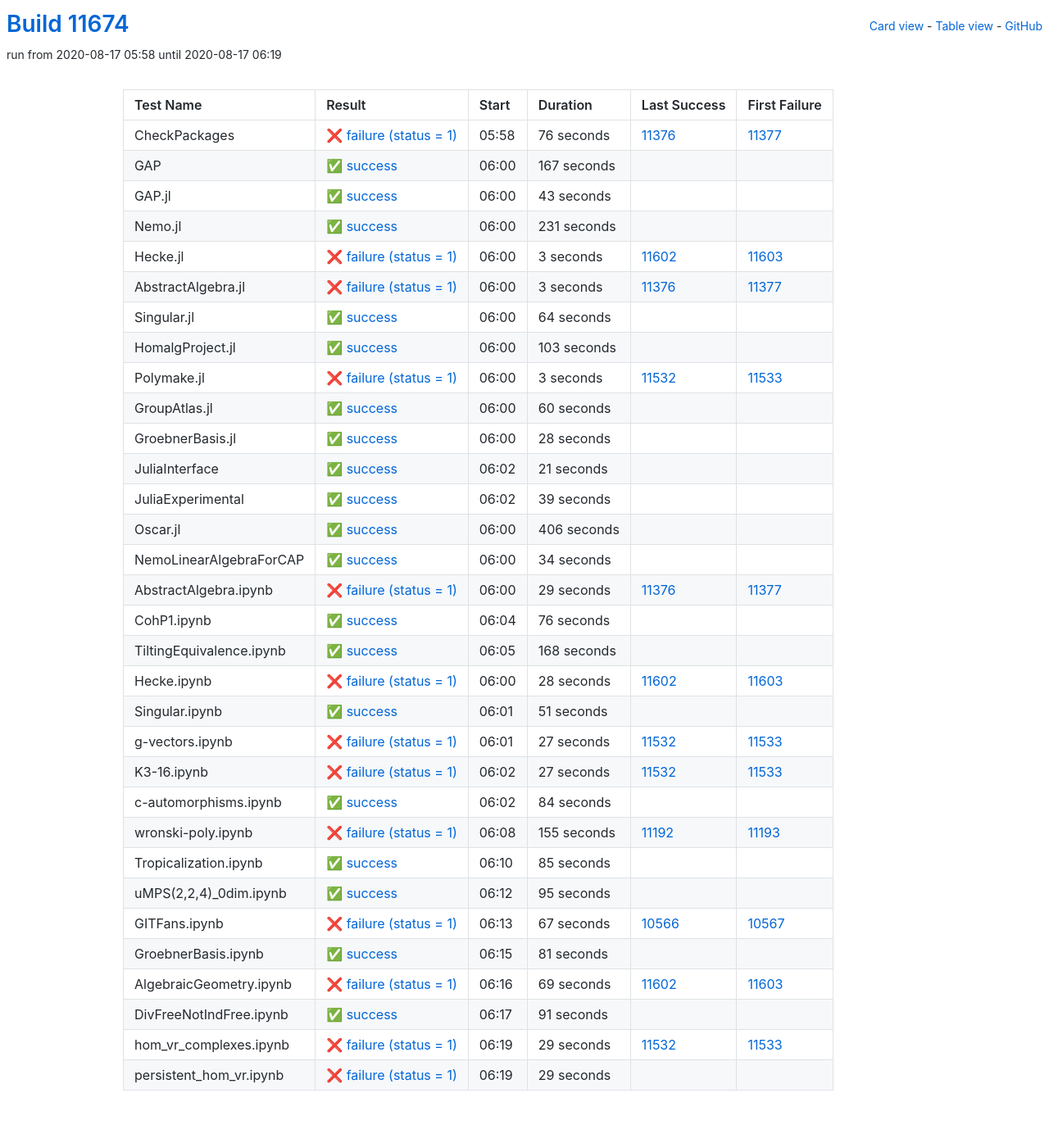
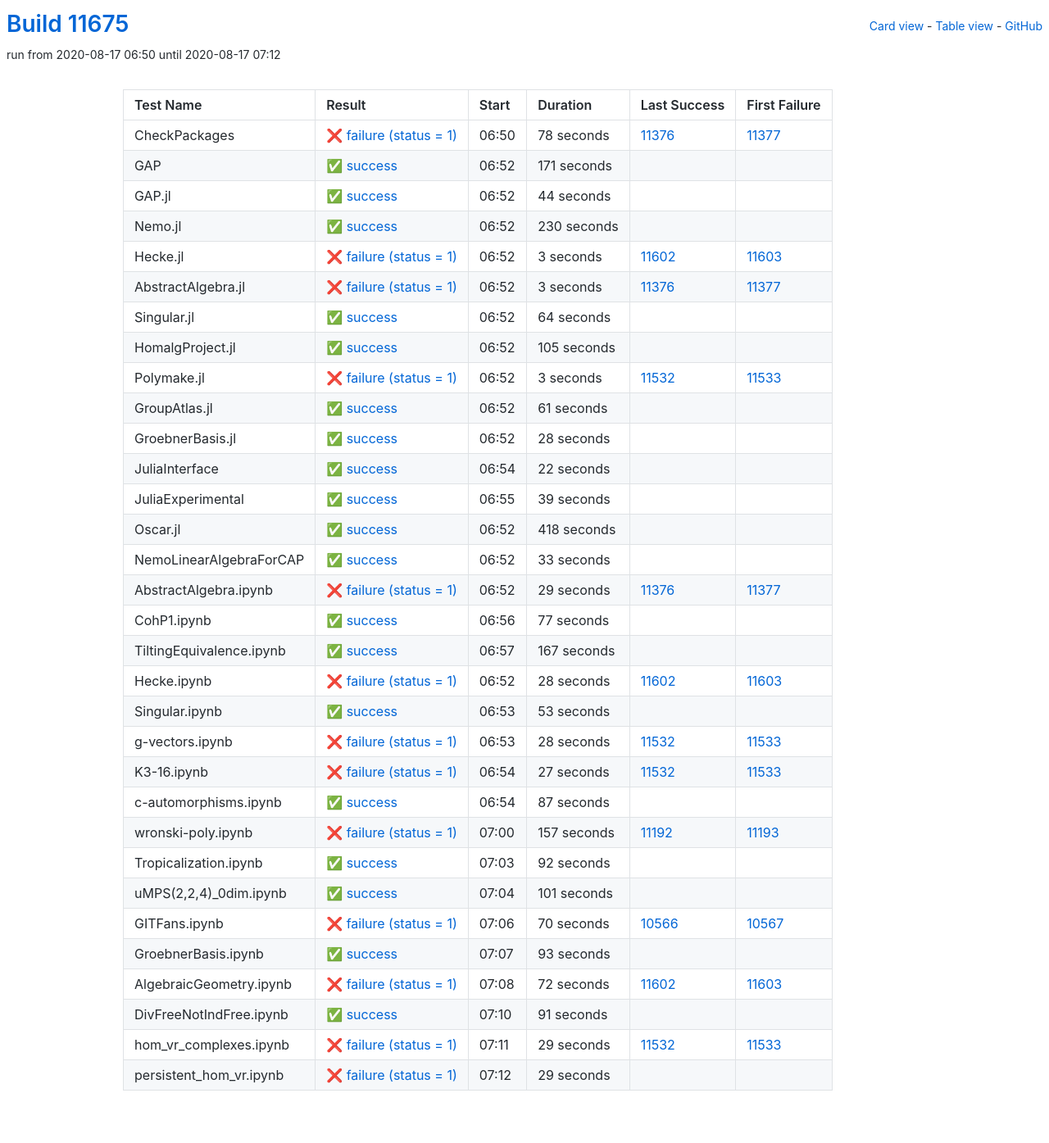
Before and after one commit to oscar-system/oscar-ci-status, a Jekyll site: the page built from table.html, in a window 1280 px wide. Shown: the whole page at 82% size. Built offline with Jekyll 4.4.1, drawn with Linux system fonts in a browser that asks for light colours.

Commit message:
Build #11675

```diff
--- a/_data/ci.yml
+++ b/_data/ci.yml
@@ -1,6 +1,6 @@
 ---
-build: 11674
-build_url: https://oscarci.mathematik.uni-kl.de/job/oscar/11674/
+build: 11675
+build_url: https://oscarci.mathematik.uni-kl.de/job/oscar/11675/
 job: oscar
 organization: oscar-system
 repo: oscar-ci-status
@@ -8,56 +8,56 @@
 tests:
 - name: CheckPackages
   id: checkpackages
-  log: https://oscarci.mathematik.uni-kl.de/job/oscar/11674/artifact/logs/build-11674/CheckPackages.log
-  start: 2020-08-17 05:58
+  log: https://oscarci.mathematik.uni-kl.de/job/oscar/11675/artifact/logs/build-11675/CheckPackages.log
+  start: 2020-08-17 06:50
   success: false
   exitcode: 1
   status: failure
-  duration: 76
+  duration: 78
   last_success: 11376
   last_success_url: https://oscarci.mathematik.uni-kl.de/job/oscar/11376/
   first_failure: 11377
   first_failure_url: https://oscarci.mathematik.uni-kl.de/job/oscar/11377/
 - name: GAP
   id: gap
-  log: https://oscarci.mathematik.uni-kl.de/job/oscar/11674/artifact/logs/build-11674/GAP.log
-  start: 2020-08-17 06:00
+  log: https://oscarci.mathematik.uni-kl.de/job/oscar/11675/artifact/logs/build-11675/GAP.log
+  start: 2020-08-17 06:52
   success: true
   exitcode: 0
   status: success
-  duration: 167
+  duration: 171
   last_success: false
   last_success_url:
   first_failure: false
   first_failure_url:
 - name: GAP.jl
   id: gap-jl
-  log: https://oscarci.mathematik.uni-kl.de/job/oscar/11674/artifact/logs/build-11674/GAP.jl.log
-  start: 2020-08-17 06:00
+  log: https://oscarci.mathematik.uni-kl.de/job/oscar/11675/artifact/logs/build-11675/GAP.jl.log
+  start: 2020-08-17 06:52
   success: true
   exitcode: 0
   status: success
-  duration: 43
+  duration: 44
   last_success: false
   last_success_url:
   first_failure: false
   first_failure_url:
 - name: Nemo.jl
   id: nemo-jl
-  log: https://oscarci.mathematik.uni-kl.de/job/oscar/11674/artifact/logs/build-11674/Nemo.jl.log
-  start: 2020-08-17 06:00
+  log: https://oscarci.mathematik.uni-kl.de/job/oscar/11675/artifact/logs/build-11675/Nemo.jl.log
+  start: 2020-08-17 06:52
   success: true
   exitcode: 0
   status: success
-  duration: 231
+  duration: 230
   last_success: false
   last_success_url:
   first_failure: false
   first_failure_url:
 - name: Hecke.jl
   id: hecke-jl
-  log: https://oscarci.mathematik.uni-kl.de/job/oscar/11674/artifact/logs/build-11674/Hecke.jl.log
-  start: 2020-08-17 06:00
+  log: https://oscarci.mathematik.uni-kl.de/job/oscar/11675/artifact/logs/build-11675/Hecke.jl.log
+  start: 2020-08-17 06:52
   success: false
   exitcode: 1
   status: failure
@@ -68,8 +68,8 @@
   first_failure_url: https://oscarci.mathematik.uni-kl.de/job/oscar/11603/
 - name: AbstractAlgebra.jl
   id: abstractalgebra-jl
-  log: https://oscarci.mathematik.uni-kl.de/job/oscar/11674/artifact/logs/build-11674/AbstractAlgebra.jl.log
-  start: 2020-08-17 06:00
+  log: https://oscarci.mathematik.uni-kl.de/job/oscar/11675/artifact/logs/build-11675/AbstractAlgebra.jl.log
+  start: 2020-08-17 06:52
   success: false
   exitcode: 1
   status: failure
@@ -80,8 +80,8 @@
   first_failure_url: https://oscarci.mathematik.uni-kl.de/job/oscar/11377/
 - name: Singular.jl
   id: singular-jl
-  log: https://oscarci.mathematik.uni-kl.de/job/oscar/11674/artifact/logs/build-11674/Singular.jl.log
-  start: 2020-08-17 06:00
+  log: https://oscarci.mathematik.uni-kl.de/job/oscar/11675/artifact/logs/build-11675/Singular.jl.log
+  start: 2020-08-17 06:52
   success: true
   exitcode: 0
   status: success
@@ -92,20 +92,20 @@
   first_failure_url:
 - name: HomalgProject.jl
   id: homalgproject-jl
-  log: https://oscarci.mathematik.uni-kl.de/job/oscar/11674/artifact/logs/build-11674/HomalgProject.jl.log
-  start: 2020-08-17 06:00
+  log: https://oscarci.mathematik.uni-kl.de/job/oscar/11675/artifact/logs/build-11675/HomalgProject.jl.log
+  start: 2020-08-17 06:52
   success: true
   exitcode: 0
   status: success
-  duration: 103
+  duration: 105
   last_success: false
   last_success_url:
   first_failure: false
   first_failure_url:
 - name: Polymake.jl
   id: polymake-jl
-  log: https://oscarci.mathematik.uni-kl.de/job/oscar/11674/artifact/logs/build-11674/Polymake.jl.log
-  start: 2020-08-17 06:00
+  log: https://oscarci.mathematik.uni-kl.de/job/oscar/11675/artifact/logs/build-11675/Polymake.jl.log
+  start: 2020-08-17 06:52
   success: false
   exitcode: 1
   status: failure
@@ -116,20 +116,20 @@
   first_failure_url: https://oscarci.mathematik.uni-kl.de/job/oscar/11533/
 - name: GroupAtlas.jl
   id: groupatlas-jl
-  log: https://oscarci.mathematik.uni-kl.de/job/oscar/11674/artifact/logs/build-11674/GroupAtlas.jl.log
-  start: 2020-08-17 06:00
+  log: https://oscarci.mathematik.uni-kl.de/job/oscar/11675/artifact/logs/build-11675/GroupAtlas.jl.log
+  start: 2020-08-17 06:52
   success: true
   exitcode: 0
   status: success
-  duration: 60
+  duration: 61
   last_success: false
   last_success_url:
   first_failure: false
   first_failure_url:
 - name: GroebnerBasis.jl
   id: groebnerbasis-jl
-  log: https://oscarci.mathematik.uni-kl.de/job/oscar/11674/artifact/logs/build-11674/GroebnerBasis.jl.log
-  start: 2020-08-17 06:00
+  log: https://oscarci.mathematik.uni-kl.de/job/oscar/11675/artifact/logs/build-11675/GroebnerBasis.jl.log
+  start: 2020-08-17 06:52
   success: true
   exitcode: 0
   status: success
@@ -140,20 +140,20 @@
   first_failure_url:
 - name: JuliaInterface
   id: juliainterface
-  log: https://oscarci.mathematik.uni-kl.de/job/oscar/11674/artifact/logs/build-11674/JuliaInterface.log
-  start: 2020-08-17 06:02
+  log: https://oscarci.mathematik.uni-kl.de/job/oscar/11675/artifact/logs/build-11675/JuliaInterface.log
+  start: 2020-08-17 06:54
   success: true
   exitcode: 0
   status: success
-  duration: 21
+  duration: 22
   last_success: false
   last_success_url:
   first_failure: false
   first_failure_url:
 - name: JuliaExperimental
   id: juliaexperimental
-  log: https://oscarci.mathematik.uni-kl.de/job/oscar/11674/artifact/logs/build-11674/JuliaExperimental.log
-  start: 2020-08-17 06:02
+  log: https://oscarci.mathematik.uni-kl.de/job/oscar/11675/artifact/logs/build-11675/JuliaExperimental.log
+  start: 2020-08-17 06:55
   success: true
   exitcode: 0
   status: success
@@ -164,32 +164,32 @@
   first_failure_url:
 - name: Oscar.jl
   id: oscar-jl
-  log: https://oscarci.mathematik.uni-kl.de/job/oscar/11674/artifact/logs/build-11674/Oscar.jl.log
-  start: 2020-08-17 06:00
+  log: https://oscarci.mathematik.uni-kl.de/job/oscar/11675/artifact/logs/build-11675/Oscar.jl.log
+  start: 2020-08-17 06:52
   success: true
   exitcode: 0
   status: success
-  duration: 406
+  duration: 418
   last_success: false
   last_success_url:
   first_failure: false
   first_failure_url:
 - name: NemoLinearAlgebraForCAP
   id: nemolinearalgebraforcap
-  log: https://oscarci.mathematik.uni-kl.de/job/oscar/11674/artifact/logs/build-11674/NemoLinearAlgebraForCAP.log
-  start: 2020-08-17 06:00
+  log: https://oscarci.mathematik.uni-kl.de/job/oscar/11675/artifact/logs/build-11675/NemoLinearAlgebraForCAP.log
+  start: 2020-08-17 06:52
   success: true
   exitcode: 0
   status: success
-  duration: 34
+  duration: 33
   last_success: false
   last_success_url:
   first_failure: false
   first_failure_url:
 - name: AbstractAlgebra.ipynb
   id: abstractalgebra-ipynb
-  log: https://oscarci.mathematik.uni-kl.de/job/oscar/11674/artifact/logs/build-11674/AbstractAlgebra.ipynb.log
-  start: 2020-08-17 06:00
+  log: https://oscarci.mathematik.uni-kl.de/job/oscar/11675/artifact/logs/build-11675/AbstractAlgebra.ipynb.log
+  start: 2020-08-17 06:52
   success: false
   exitcode: 1
   status: failure
@@ -200,32 +200,32 @@
   first_failure_url: https://oscarci.mathematik.uni-kl.de/job/oscar/11377/
 - name: CohP1.ipynb
   id: cohp1-ipynb
-  log: https://oscarci.mathematik.uni-kl.de/job/oscar/11674/artifact/logs/build-11674/CohP1.ipynb.log
-  start: 2020-08-17 06:04
+  log: https://oscarci.mathematik.uni-kl.de/job/oscar/11675/artifact/logs/build-11675/CohP1.ipynb.log
+  start: 2020-08-17 06:56
   success: true
   exitcode: 0
   status: success
-  duration: 76
+  duration: 77
   last_success: false
   last_success_url:
   first_failure: false
   first_failure_url:
 - name: TiltingEquivalence.ipynb
   id: tiltingequivalence-ipynb
-  log: https://oscarci.mathematik.uni-kl.de/job/oscar/11674/artifact/logs/build-11674/TiltingEquivalence.ipynb.log
-  start: 2020-08-17 06:05
+  log: https://oscarci.mathematik.uni-kl.de/job/oscar/11675/artifact/logs/build-11675/TiltingEquivalence.ipynb.log
+  start: 2020-08-17 06:57
   success: true
   exitcode: 0
   status: success
-  duration: 168
+  duration: 167
   last_success: false
   last_success_url:
   first_failure: false
   first_failure_url:
 - name: Hecke.ipynb
   id: hecke-ipynb
-  log: https://oscarci.mathematik.uni-kl.de/job/oscar/11674/artifact/logs/build-11674/Hecke.ipynb.log
-  start: 2020-08-17 06:00
+  log: https://oscarci.mathematik.uni-kl.de/job/oscar/11675/artifact/logs/build-11675/Hecke.ipynb.log
+  start: 2020-08-17 06:52
   success: false
   exitcode: 1
   status: failure
@@ -236,32 +236,32 @@
   first_failure_url: https://oscarci.mathematik.uni-kl.de/job/oscar/11603/
 - name: Singular.ipynb
   id: singular-ipynb
-  log: https://oscarci.mathematik.uni-kl.de/job/oscar/11674/artifact/logs/build-11674/Singular.ipynb.log
-  start: 2020-08-17 06:01
+  log: https://oscarci.mathematik.uni-kl.de/job/oscar/11675/artifact/logs/build-11675/Singular.ipynb.log
+  start: 2020-08-17 06:53
   success: true
   exitcode: 0
   status: success
-  duration: 51
+  duration: 53
   last_success: false
   last_success_url:
   first_failure: false
   first_failure_url:
 - name: g-vectors.ipynb
   id: g-vectors-ipynb
-  log: https://oscarci.mathematik.uni-kl.de/job/oscar/11674/artifact/logs/build-11674/g-vectors.ipynb.log
-  start: 2020-08-17 06:01
+  log: https://oscarci.mathematik.uni-kl.de/job/oscar/11675/artifact/logs/build-11675/g-vectors.ipynb.log
+  start: 2020-08-17 06:53
   success: false
   exitcode: 1
   status: failure
-  duration: 27
+  duration: 28
   last_success: 11532
   last_success_url: https://oscarci.mathematik.uni-kl.de/job/oscar/11532/
   first_failure: 11533
   first_failure_url: https://oscarci.mathematik.uni-kl.de/job/oscar/11533/
 - name: K3-16.ipynb
   id: k3-16-ipynb
-  log: https://oscarci.mathematik.uni-kl.de/job/oscar/11674/artifact/logs/build-11674/K3-16.ipynb.log
-  start: 2020-08-17 06:02
+  log: https://oscarci.mathematik.uni-kl.de/job/oscar/11675/artifact/logs/build-11675/K3-16.ipynb.log
+  start: 2020-08-17 06:54
   success: false
   exitcode: 1
   status: failure
@@ -272,92 +272,92 @@
   first_failure_url: https://oscarci.mathematik.uni-kl.de/job/oscar/11533/
 - name: c-automorphisms.ipynb
   id: c-automorphisms-ipynb
-  log: https://oscarci.mathematik.uni-kl.de/job/oscar/11674/artifact/logs/build-11674/c-automorphisms.ipynb.log
-  start: 2020-08-17 06:02
+  log: https://oscarci.mathematik.uni-kl.de/job/oscar/11675/artifact/logs/build-11675/c-automorphisms.ipynb.log
+  start: 2020-08-17 06:54
   success: true
   exitcode: 0
   status: success
-  duration: 84
+  duration: 87
   last_success: false
   last_success_url:
   first_failure: false
   first_failure_url:
 - name: wronski-poly.ipynb
   id: wronski-poly-ipynb
-  log: https://oscarci.mathematik.uni-kl.de/job/oscar/11674/artifact/logs/build-11674/wronski-poly.ipynb.log
-  start: 2020-08-17 06:08
+  log: https://oscarci.mathematik.uni-kl.de/job/oscar/11675/artifact/logs/build-11675/wronski-poly.ipynb.log
+  start: 2020-08-17 07:00
   success: false
   exitcode: 1
   status: failure
-  duration: 155
+  duration: 157
   last_success: 11192
   last_success_url: https://oscarci.mathematik.uni-kl.de/job/oscar/11192/
   first_failure: 11193
   first_failure_url: https://oscarci.mathematik.uni-kl.de/job/oscar/11193/
 - name: Tropicalization.ipynb
   id: tropicalization-ipynb
-  log: https://oscarci.mathematik.uni-kl.de/job/oscar/11674/artifact/logs/build-11674/Tropicalization.ipynb.log
-  start: 2020-08-17 06:10
+  log: https://oscarci.mathematik.uni-kl.de/job/oscar/11675/artifact/logs/build-11675/Tropicalization.ipynb.log
+  start: 2020-08-17 07:03
   success: true
   exitcode: 0
   status: success
-  duration: 85
+  duration: 92
   last_success: false
   last_success_url:
   first_failure: false
   first_failure_url:
 - name: uMPS(2,2,4)_0dim.ipynb
   id: umps-2-2-4-0dim-ipynb
-  log: https://oscarci.mathematik.uni-kl.de/job/oscar/11674/artifact/logs/build-11674/uMPS-2-2-4-_0dim.ipynb.log
-  start: 2020-08-17 06:12
+  log: https://oscarci.mathematik.uni-kl.de/job/oscar/11675/artifact/logs/build-11675/uMPS-2-2-4-_0dim.ipynb.log
+  start: 2020-08-17 07:04
   success: true
   exitcode: 0
   status: success
-  duration: 95
+  duration: 101
   last_success: false
   last_success_url:
   first_failure: false
   first_failure_url:
 - name: GITFans.ipynb
   id: gitfans-ipynb
-  log: https://oscarci.mathematik.uni-kl.de/job/oscar/11674/artifact/logs/build-11674/GITFans.ipynb.log
-  start: 2020-08-17 06:13
+  log: https://oscarci.mathematik.uni-kl.de/job/oscar/11675/artifact/logs/build-11675/GITFans.ipynb.log
+  start: 2020-08-17 07:06
   success: false
   exitcode: 1
   status: failure
-  duration: 67
+  duration: 70
   last_success: 10566
   last_success_url: https://oscarci.mathematik.uni-kl.de/job/oscar/10566/
   first_failure: 10567
   first_failure_url: https://oscarci.mathematik.uni-kl.de/job/oscar/10567/
 - name: GroebnerBasis.ipynb
   id: groebnerbasis-ipynb
-  log: https://oscarci.mathematik.uni-kl.de/job/oscar/11674/artifact/logs/build-11674/GroebnerBasis.ipynb.log
-  start: 2020-08-17 06:15
+  log: https://oscarci.mathematik.uni-kl.de/job/oscar/11675/artifact/logs/build-11675/GroebnerBasis.ipynb.log
+  start: 2020-08-17 07:07
   success: true
   exitcode: 0
   status: success
-  duration: 81
+  duration: 93
   last_success: false
   last_success_url:
   first_failure: false
   first_failure_url:
 - name: AlgebraicGeometry.ipynb
   id: algebraicgeometry-ipynb
-  log: https://oscarci.mathematik.uni-kl.de/job/oscar/11674/artifact/logs/build-11674/AlgebraicGeometry.ipynb.log
-  start: 2020-08-17 06:16
+  log: https://oscarci.mathematik.uni-kl.de/job/oscar/11675/artifact/logs/build-11675/AlgebraicGeometry.ipynb.log
+  start: 2020-08-17 07:08
   success: false
   exitcode: 1
   status: failure
-  duration: 69
+  duration: 72
   last_success: 11602
   last_success_url: https://oscarci.mathematik.uni-kl.de/job/oscar/11602/
   first_failure: 11603
   first_failure_url: https://oscarci.mathematik.uni-kl.de/job/oscar/11603/
 - name: DivFreeNotIndFree.ipynb
   id: divfreenotindfree-ipynb
-  log: https://oscarci.mathematik.uni-kl.de/job/oscar/11674/artifact/logs/build-11674/DivFreeNotIndFree.ipynb.log
-  start: 2020-08-17 06:17
+  log: https://oscarci.mathematik.uni-kl.de/job/oscar/11675/artifact/logs/build-11675/DivFreeNotIndFree.ipynb.log
+  start: 2020-08-17 07:10
   success: true
   exitcode: 0
   status: success
@@ -368,8 +368,8 @@
   first_failure_url:
 - name: hom_vr_complexes.ipynb
   id: hom-vr-complexes-ipynb
-  log: https://oscarci.mathematik.uni-kl.de/job/oscar/11674/artifact/logs/build-11674/hom_vr_complexes.ipynb.log
-  start: 2020-08-17 06:19
+  log: https://oscarci.mathematik.uni-kl.de/job/oscar/11675/artifact/logs/build-11675/hom_vr_complexes.ipynb.log
+  start: 2020-08-17 07:11
   success: false
   exitcode: 1
   status: failure
@@ -380,8 +380,8 @@
   first_failure_url: https://oscarci.mathematik.uni-kl.de/job/oscar/11533/
 - name: persistent_hom_vr.ipynb
   id: persistent-hom-vr-ipynb
-  log: https://oscarci.mathematik.uni-kl.de/job/oscar/11674/artifact/logs/build-11674/persistent_hom_vr.ipynb.log
-  start: 2020-08-17 06:19
+  log: https://oscarci.mathematik.uni-kl.de/job/oscar/11675/artifact/logs/build-11675/persistent_hom_vr.ipynb.log
+  start: 2020-08-17 07:12
   success: false
   exitcode: 1
   status: failure
```
Also changed, not shown: README.md.
